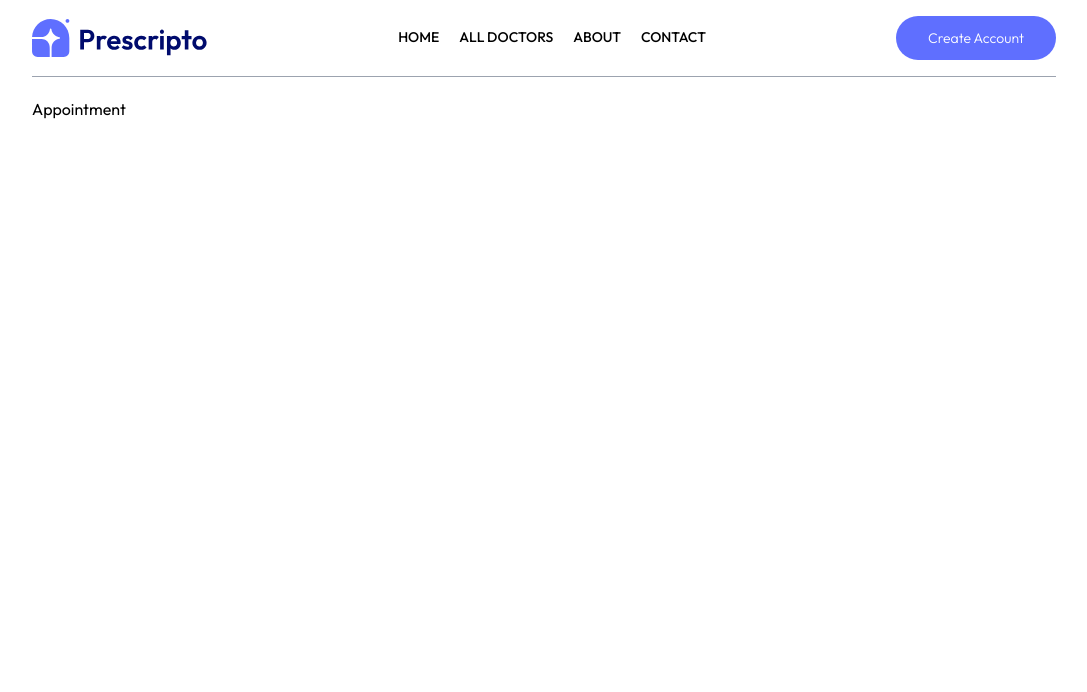
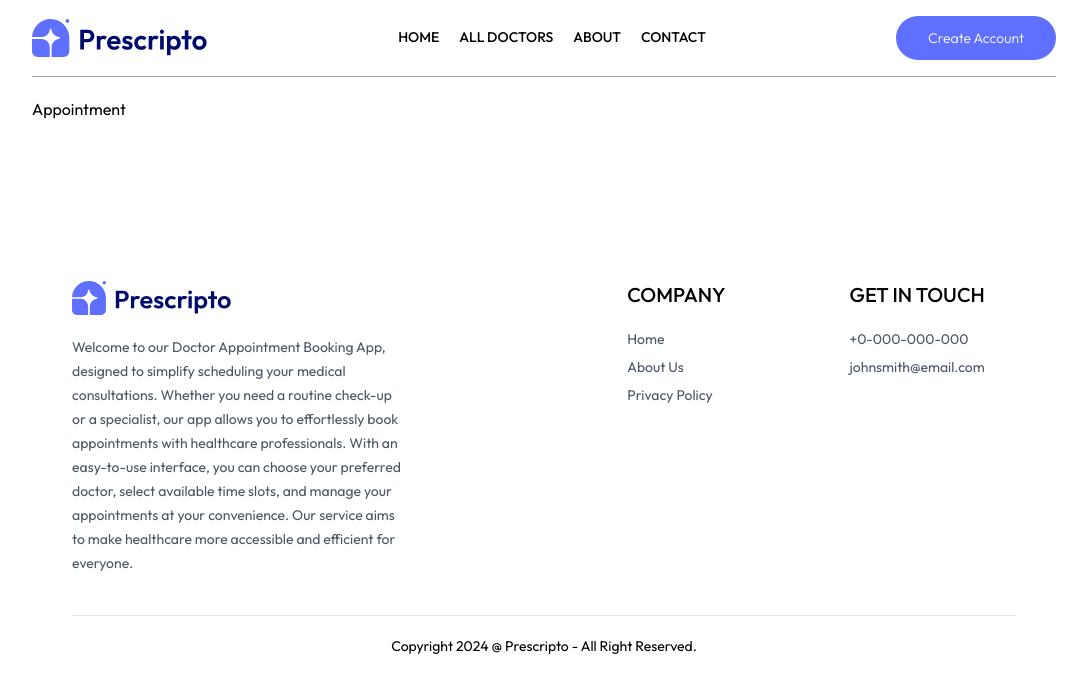
Before and after one commit to karananeja/prescripto-fe, a React (Vite) app: page /appointment/1 in a window 1280 px wide. Shown: the top 692 px of the page, without its empty margins (96-1183 px from the left). Built offline with nearby package versions, Linux system fonts and the light colour scheme.

Commit message:
chore: complete the footer component

```diff
--- a/src/App.tsx
+++ b/src/App.tsx
@@ -1,5 +1,6 @@
 import { Route, Routes } from 'react-router-dom';
 
+import { Footer } from './components/Footer';
 import { Navbar } from './components/Navbar';
 import { About } from './pages/About';
 import { Appointment } from './pages/Appointment';
@@ -26,6 +27,8 @@ export const App = () => {
         <Route path='/my-appointments' element={<MyAppointments />} />
         <Route path='/appointment/:docId' element={<Appointment />} />
       </Routes>
+
+      <Footer />
     </div>
   );
 };
--- /dev/null
+++ b/src/components/Footer.tsx
@@ -0,0 +1,51 @@
+import { assets } from '../assets/assets';
+
+export const Footer = () => {
+  return (
+    <div className='md:mx-10'>
+      <div className='flex flex-col sm:grid grid-cols-[3fr_1fr_1fr] gap-14 mb-10 mt-40 text-sm'>
+        <div>
+          <img className='mb-5 w-40' src={assets.logo} alt='app-logo' />
+          <p className='w-full md:w-2/3 text-gray-600 leading-6'>
+            Welcome to our Doctor Appointment Booking App, designed to simplify
+            scheduling your medical consultations. Whether you need a routine
+            check-up or a specialist, our app allows you to effortlessly book
+            appointments with healthcare professionals. With an easy-to-use
+            interface, you can choose your preferred doctor, select available
+            time slots, and manage your appointments at your convenience. Our
+            service aims to make healthcare more accessible and efficient for
+            everyone.
+          </p>
+        </div>
+
+        <div>
+          <p className='text-xl font-medium mb-5'>COMPANY</p>
+
+          <ul className='flex flex-col gap-2 text-gray-600'>
+            <li>Home</li>
+            <li>About Us</li>
+            <li>Privacy Policy</li>
+          </ul>
+        </div>
+
+        <div>
+          <p className='text-xl font-medium mb-5'>GET IN TOUCH</p>
+
+          <ul className='flex flex-col gap-2 text-gray-600'>
+            <li>+0-000-000-000</li>
+            <li>johnsmith@email.com</li>
+          </ul>
+        </div>
+      </div>
+
+      <div>
+        <hr />
+
+        <p className='py-5 text-sm text-center'>
+          Copyright {new Date().getFullYear()} @ Prescripto - All Right
+          Reserved.
+        </p>
+      </div>
+    </div>
+  );
+};
```
